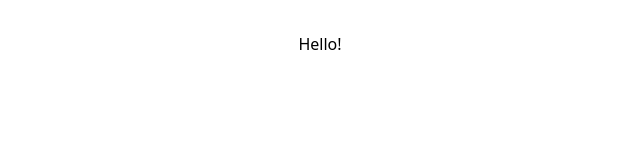
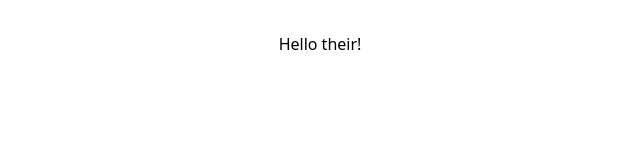
Before and after one commit to Ravi3727/CareerSync, a React (Vite) app: page / in a window 1280 px wide. Shown: the top 160 px of the page, without its empty margins (320-960 px from the left). Built offline with nearby package versions, Linux system fonts and the light colour scheme.

Commit message:
Edit src/app.jsx

```diff
--- a/src/App.jsx
+++ b/src/App.jsx
@@ -10,7 +10,7 @@ function App() {
     <>
 
       <div>
-        Hello!
+        Hello their!
       </div>
     </>
   )
```
